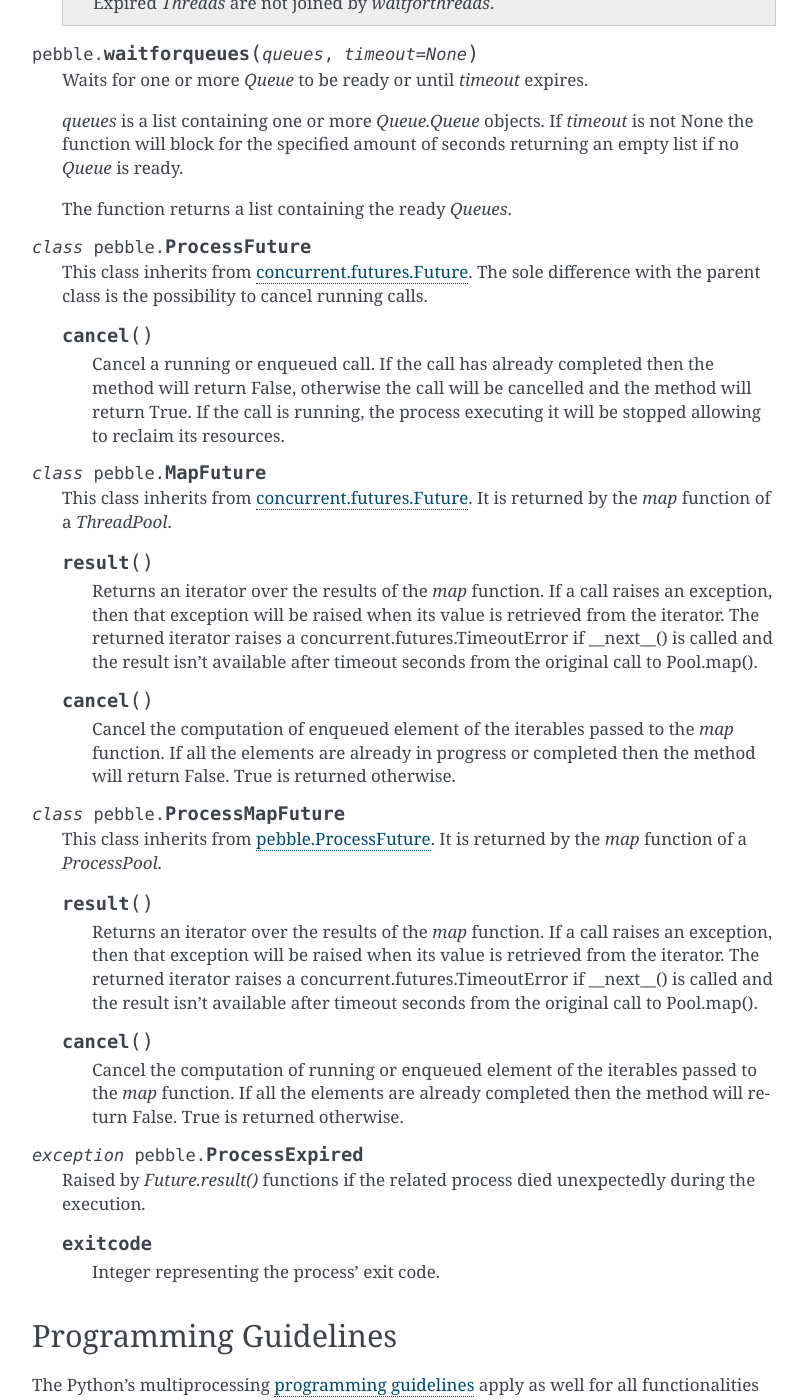
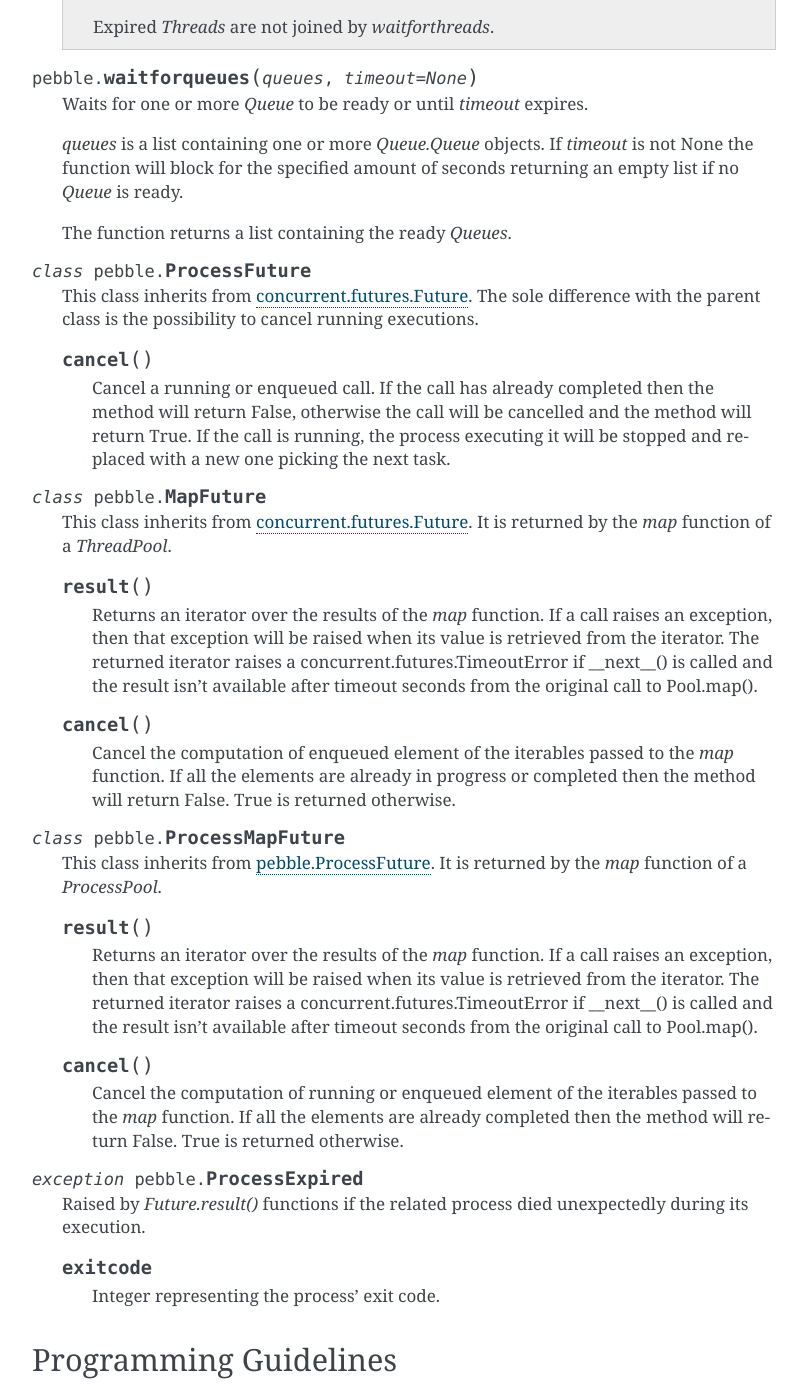
Before and after one commit to noxdafox/pebble, a Sphinx documentation site: the page built from doc/index.rst, in a window 1280 px wide and 1400 px high, scrolled down 4831 px. Shown: the whole window, without its empty margins (346-1153 px from the left). Built offline with Sphinx 7.4.7, drawn with Linux system fonts in a browser that asks for light colours; some of the changed text lies outside the part shown.

Commit message:
issue #132, doc: improve documentation
Signed-off-by: Matteo Cafasso <noxdafox@gmail.com>

```diff
--- a/doc/index.rst
+++ b/doc/index.rst
@@ -220,11 +220,11 @@ Pebble aims to help managing threads and processes in an easier way. It wraps Py
 .. _pebble.ProcessFuture:
 .. class:: pebble.ProcessFuture()
 
-   This class inherits from concurrent.futures.Future_. The sole difference with the parent class is the possibility to cancel running calls.
+   This class inherits from concurrent.futures.Future_. The sole difference with the parent class is the possibility to cancel running executions.
 
    .. function:: cancel()
 
-      Cancel a running or enqueued call. If the call has already completed then the method will return False, otherwise the call will be cancelled and the method will return True. If the call is running, the process executing it will be stopped allowing to reclaim its resources.
+      Cancel a running or enqueued call. If the call has already completed then the method will return False, otherwise the call will be cancelled and the method will return True. If the call is running, the process executing it will be stopped and replaced with a new one picking the next task.
 
 .. _pebble.MapFuture:
 .. class:: pebble.MapFuture()
@@ -449,6 +449,7 @@ The following example shows how to compute the Fibonacci sequence up to a certai
             future.cancel()
 
 To compute large collections of elements without incurring in IPC performance limitations, it is possible to use the *chunksize* parameter of the *map* function.
+If a `timeout` is provided, it will be applied to the whole chunk and not to the single element. If the computation of a chunk times out, the results for the whole chunk will be lost and a `TimeoutError` exception will be raised in place.
 
 ::
 
```
Also changed, not shown: other parts of doc/index.rst (+4 -4 lines).
